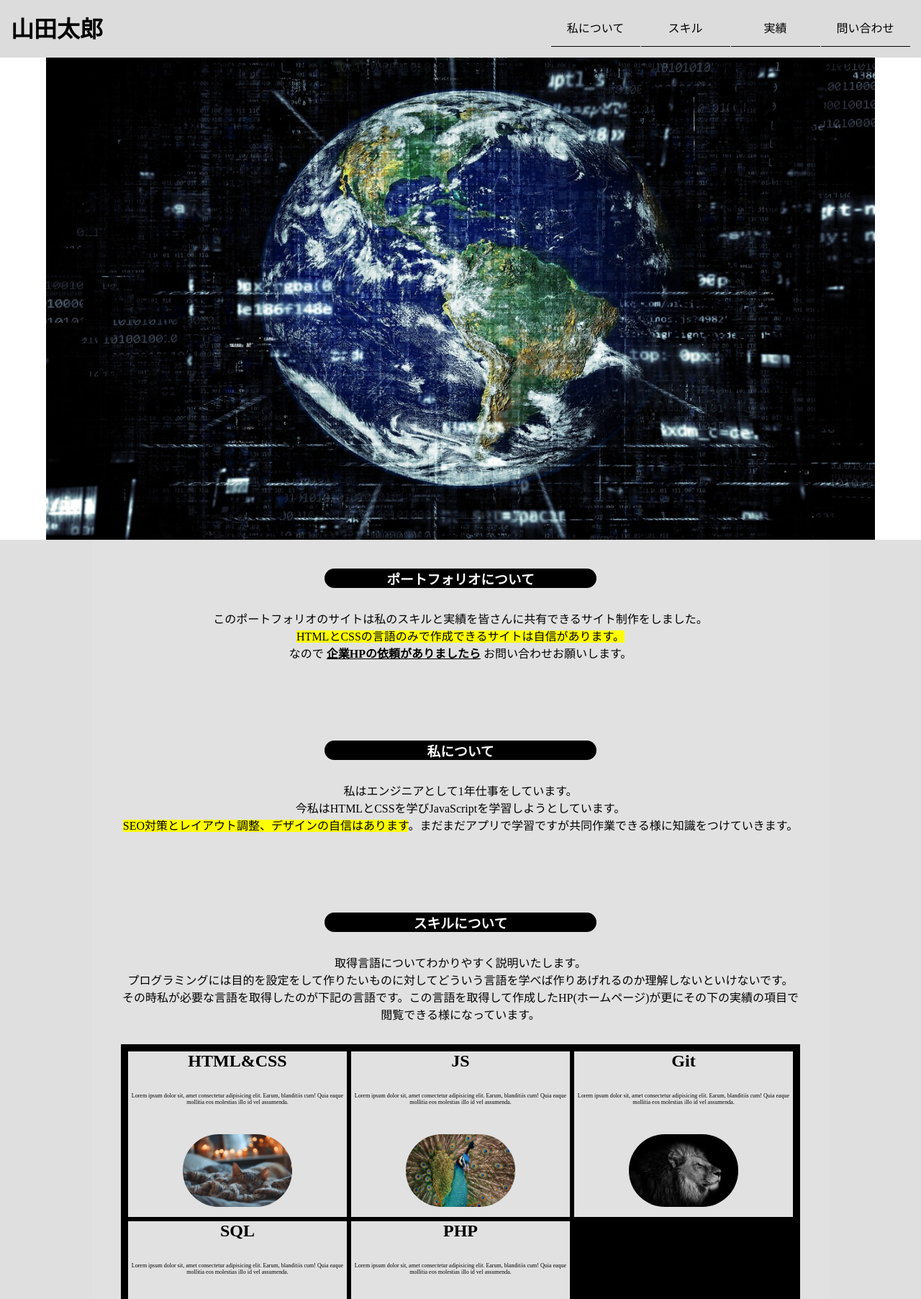
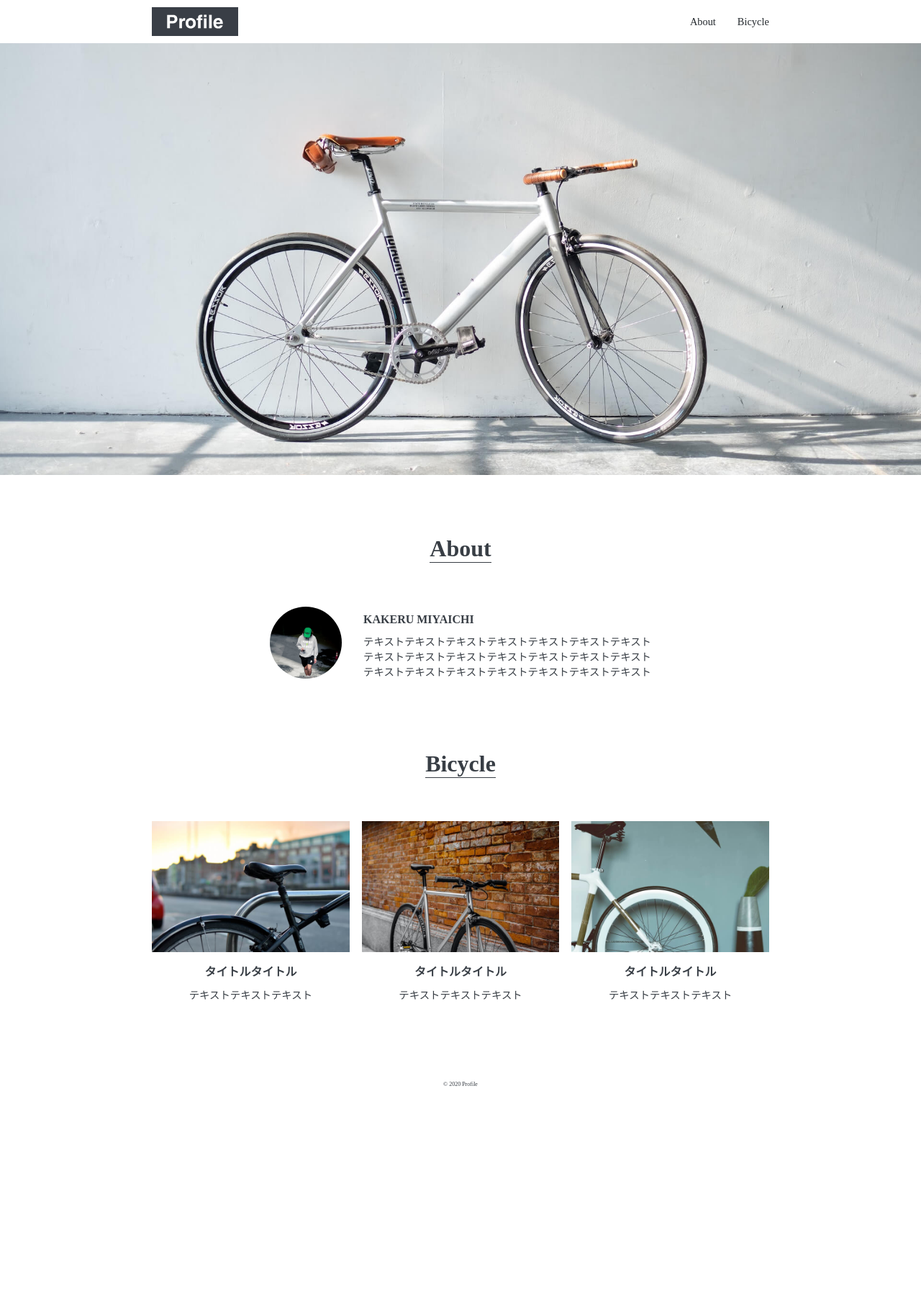
Before and after one commit to rin11114444/mysite, a plain HTML site: page index.html in a window 1280 px wide. Shown: the top 1805 px of the page at 72% size. After the commit the page ends 1521 px from the top, so only its background shows below. Drawn offline with Linux system fonts and the light colour scheme; some packages are replaced by stand-ins of ours.

Commit message:
Add files via upload

```diff
--- /dev/null
+++ b/css/style.css
@@ -0,0 +1,158 @@
+@charset "UTF-8";
+
+html {
+  font-size: 100%;
+}
+body {
+  color: #383e45;
+  font-size: 0.9rem;
+}
+body {
+  color: #383e45;
+  font-size: 0.9rem;
+}
+
+a {
+  text-decoration: none;
+}
+
+img {
+  max-width: 100%;
+}
+
+li {
+  list-style: none;
+}
+
+.site-title {
+  width: 120px;
+  line-height: 1px;
+  padding: 10px 0;
+}
+.site-title a {
+  display: block;
+}
+.section-title {
+  display: inline-block;
+  font-size: 2rem;
+  margin-bottom: 60px;
+  border-bottom: solid 1px #383e45;
+}
+.content-title {
+  font-size: 1rem;
+  margin: 10px 0;
+}
+.wrapper {
+  max-width: 960px;
+  margin: 0 auto 100px;
+  padding: 0 4%;
+  text-align: center;
+}
+
+/*-------------------------------------------
+ヘッダー
+-------------------------------------------*/
+#header {
+  display: flex;
+  justify-content: space-between;
+  align-items: center;
+  margin: 0 auto;
+}
+#header ul {
+  display: flex;
+  padding: 10px 0;
+}
+#header li {
+  margin-left: 30px;
+}
+#header li a {
+  color: #24292e;
+}
+#header li a:hover {
+  opacity: 0.7;
+}
+
+/*-------------------------------------------
+Mainvisual
+-------------------------------------------*/
+#mainvisual {
+  margin-bottom: 80px;
+}
+#mainvisual img {
+  width: 100%;
+  max-width: 1920px;
+  height: 600px;
+  object-fit: cover;
+}
+
+/*-------------------------------------------
+About
+-------------------------------------------*/
+#about .content {
+  display: flex;
+  justify-content: center;
+  align-items: center;
+}
+#about img {
+  width: 100px;
+  height: 100px;
+  border-radius: 50%;
+  margin-right: 30px;
+}
+#about .text {
+  text-align: left;
+}
+
+/*-------------------------------------------
+Bicycle
+-------------------------------------------*/
+#bicycle ul {
+  display: flex;
+  justify-content: space-between;
+}
+#bicycle li {
+  width: 32%;
+}
+
+/*-------------------------------------------
+footer
+-------------------------------------------*/
+#footer {
+  font-size: 0.5rem;
+  padding: 10px 0;
+  text-align: center;
+}
+
+/*-------------------------------------------
+SP
+-------------------------------------------*/
+@media screen and (max-width: 600px) {
+
+  /*-------------------------------------------
+  Mainvisual
+  -------------------------------------------*/
+  #mainvisual img {
+    height: calc(100vh - 60px);
+  }
+
+  /*-------------------------------------------
+  About
+  -------------------------------------------*/
+  #about .content {
+    flex-direction: column;
+  }
+  #about img {
+    margin-right: 0;
+  }
+
+  /*-------------------------------------------
+  Bicycle
+  -------------------------------------------*/
+  #bicycle ul {
+    flex-direction: column;
+  }
+  #bicycle li {
+    width: 100%;
+    margin-bottom: 30px;
+  }
+}
--- a/index.html
+++ b/index.html
@@ -1,137 +1,71 @@
 <!DOCTYPE html>
 <html lang="ja">
-
   <head>
-    <meta charset="UTF-8">
-    <meta name="viewport" content="width=device-width, initial-scale=1.0">
-    <title>HTML&CSS</title>
-    <link rel="icon" href="image/aclogo.png">
-    <link rel="stylesheet" href="style.css">
+    <meta charset="utf-8">
+    <title>Profile</title>
+    <meta name="description" content="テキストテキストテキストテキストテキストテキストテキストテキスト">
+    <meta name="viewport" content="width=device-width, initial-scale=1">
+    <link rel="icon" href="image/logo.svg">
+    <link rel="stylesheet" href="https://unpkg.com/ress/dist/ress.min.css">
+    <link rel="stylesheet" href="css/style.css">
   </head>
 
   <body>
-    <header id="back">
-        <h1>山田太郎</h1>
+    <header id="header" class="wrapper">
+      <h1 class="site-title"><a href="index.html"><img src="image/logo.svg" alt="Profile"></a></h1>
+      <nav>
         <ul>
-            <li><a href="#about">私について</a></li>
-            <li><a href="#skill">スキル</a></li>
-            <li><a href="#achievements">実績</a></li>
-            <li><a href="#form">問い合わせ</a></li>
+          <li><a href="#about">About</a></li>
+          <li><a href="#bicycle">Bicycle</a></li>
         </ul>
+      </nav>
     </header>
+
     <main>
-        <img src="image/earth.jpg" alt="自分の写真" class="main-image">
-        <section>
-            <article class="pf">
-                <h1>ポートフォリオについて</h1>
-                <p>このポートフォリオのサイトは私のスキルと実績を皆さんに共有できるサイト制作をしました。<br>
-                    <mark>HTMLとCSSの言語のみで作成できるサイトは自信があります。</mark>
-                    <br>
-                    なので
-                    <b><u>企業HPの依頼がありましたら</u>
-                    </b>お問い合わせお願いします。
+      <div id="mainvisual">
+        <img src="image/bike.jpg" alt="テキストテキストテキスト">
+      </div>
+
+      <section id="about" class="wrapper">
+        <h2 class="section-title">About</h2>
+        <div class="content">
+          <img src="image/about.jpg" alt="テキストテキストテキスト">
+          <div class="text">
+            <h3 class="content-title">KAKERU MIYAICHI</h3>
+            <p>
+              テキストテキストテキストテキストテキストテキストテキスト<br>
+              テキストテキストテキストテキストテキストテキストテキスト<br>
+              テキストテキストテキストテキストテキストテキストテキスト
             </p>
-            </article>
-            <article id="about">
-                <h1>私について</h1>
-                <p>私はエンジニアとして1年仕事をしています。<br>
-                    今私はHTMLとCSSを学びJavaScriptを学習しようとしています。<br>
-                    <mark>SEO対策とレイアウト調整、デザインの自信はあります</mark>。まだまだアプリで学習ですが共同作業できる様に知識をつけていきます。
-                </p>
-            </article>
-            <article id="skill">
-                <h1>スキルについて</h1>
-                <p>取得言語についてわかりやすく説明いたします。<br>プログラミングには目的を設定をして作りたいものに対してどういう言語を学べば作りあげれるのか理解しないといけないです。<br>その時私が必要な言語を取得したのが下記の言語です。この言語を取得して作成したHP(ホームページ)が更にその下の実績の項目で閲覧できる様になっています。
-                </p>
-                <div class="parent">
-                <div>
-                    <h2>HTML&CSS</h2>
-                    <p>Lorem ipsum dolor sit, amet consectetur adipisicing elit. Earum, blanditiis cum! Quia eaque
-                        mollitia eos molestias illo id vel assumenda.</p>
-                    <img src="image/cat.webp" style="width: 50%;">
-                </div>
-                <div>
-                    <h2>JS</h2>
-                    <p>Lorem ipsum dolor sit, amet consectetur adipisicing elit. Earum, blanditiis cum! Quia eaque
-                        mollitia eos
-                        molestias illo id vel assumenda.</p>
-                    <img src="image/kizi.jpg" style="width: 50%;">
-                </div>
-                <div>
-                    <h2>Git</h2>
-                    <p>Lorem ipsum dolor sit, amet consectetur adipisicing elit. Earum, blanditiis cum! Quia eaque
-                        mollitia eos
-                        molestias illo id vel assumenda.</p>
-                    <img src="image/rion.jpg" style="width: 50%;">
-                </div>
-                <div>
-                    <h2>SQL</h2>
-                    <p>Lorem ipsum dolor sit, amet consectetur adipisicing elit. Earum, blanditiis cum! Quia eaque
-                        mollitia eos
-                        molestias illo id vel assumenda.</p>
-                    <img src="image/snek.jpg" style="width: 50%;">
-                </div>
-                <div>
-                    <h2>PHP</h2>
-                    <p>Lorem ipsum dolor sit, amet consectetur adipisicing elit. Earum, blanditiis cum! Quia eaque
-                        mollitia eos
-                        molestias illo id vel assumenda.</p>
-                    <img src="image/ber.jpg" style="width: 50%;">
           </div>
         </div>
-            </article>
-            <article id="achievements">
-                <h1>実績について</h1>
-                <p>私がこれまでについて作成したHPを紹介します。</p>
-                <div>
-                    <h2>ポートフォリオ</h2>
-                    <p>Lorem ipsum, dolor sit amet consectetur adipisicing elit. Veniam magnam, illo dicta
-                        explicaboipsum quisquam? Explicabo, esse voluptate nam, rerum omnis sapiente, inventore nobis
-                        aliquid quis rem nesciunt! Iste, optio.
-                    </p>
-                    <a class="link" href="https://code-jump.com/demo/html/profile/">ポートフォリオサイトを閲覧する</a>
-                </div>
-                <div>
-                    <h2>ECサイト</h2>
-                    <p>Lorem ipsum, dolor sit amet consectetur adipisicing elit. Veniam magnam, illo dicta explicab
-                        ipsumquisquam? Explicabo, esse voluptate nam, rerum omnis sapiente, inventore nobis aliquid quis
-                        rem nesciunt! Iste, optio.
-                    </p>
-                    <a class="link" href="https://code-jump.com/demo/html/store2/">ショッピングサイトを閲覧する</a>
-                </div>
-                <div>
-                    <h2>スニーカサイト</h2>
-                    <p>Lorem ipsum, dolor sit amet consectetur adipisicing elit. Veniam magnam, illo dicta explicabo
-                        ipsum quisquam? Explicabo, esse voluptate nam, rerum omnis sapiente, inventore nobis aliquid
-                        quis rem
-                        nesciunt! Iste, optio.
-                    </p>
-                    <a class="link" href="https://code-jump.com/demo/html/media/">スニーカー販売サイトを閲覧する</a>
-                </div>
-            </article>
+      </section>
+
+      <section id="bicycle" class="wrapper">
+        <h2 class="section-title">Bicycle</h2>
+        <ul>
+          <li>
+            <img src="image/bicycle2.jpg" alt="テキストテキストテキスト">
+            <h3 class="content-title">タイトルタイトル</h3>
+            <p>テキストテキストテキスト</p>
+          </li>
+          <li>
+            <img src="image/bicycle3.jpg" alt="テキストテキストテキスト">
+            <h3 class="content-title">タイトルタイトル</h3>
+            <p>テキストテキストテキスト</p>
+          </li>
+          <li>
+            <img src="image/bicycle4.jpg" alt="テキストテキストテキスト">
+            <h3 class="content-title">タイトルタイトル</h3>
+            <p>テキストテキストテキスト</p>
+          </li>
+        </ul>
       </section>
     </main>
 
-    <footer id="form">
-        <h2>お問い合わせFORM</h2>
-        <small>全て埋めて送信ボタンを押して問い合わせください</small>
-        <hr>
-        <label>
-            <p>名前</p>
-            <input type="text" placeholder="フルネームで名前を書いて下さい">
-        </label>
-        <label>
-            <p>メールアドレス</p>
-            <input type="text" placeholder="PCメールアドレスを書いて下さい">
-        </label>
-        <label>
-            <p>質問</p>
-            <textarea rows="10" cols="70" placeholder="聞きたい質問を書いて下さい"></textarea>
-        </label>
+    <footer id="footer">
+      <p>&copy; 2020 Profile</p>
     </footer>
-    <hr>
-    <a class="link" href="#back">TOPに戻る</a>
-    <p class="last-p">山田太郎の公式ホームページ@All company</p>
 
   </body>
 
```
Also changed, not shown: image/about.jpg (added), image/bicycle2.jpg (added), image/bicycle3.jpg (added), image/bicycle4.jpg (added), image/bike.jpg (added), image/logo.svg (added). Lines whose indentation alone changed are shown as unchanged.
